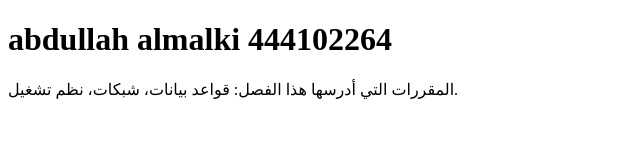
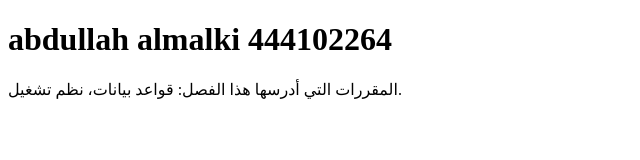
Before and after one commit to 444102264/444102264, a plain HTML site: page myfile.html in a window 1280 px wide. Shown: the whole page, without its empty margins (0-640 px from the left). Drawn offline with Linux system fonts and the light colour scheme.

```diff
--- a/myfile.html
+++ b/myfile.html
@@ -6,6 +6,6 @@
 </head>
 <body>
   <h1>abdullah almalki 444102264</h1>
-  <p>المقررات التي أدرسها هذا الفصل: قواعد بيانات، شبكات، نظم تشغيل.</p>
+  <p>المقررات التي أدرسها هذا الفصل: قواعد بيانات، نظم تشغيل.</p>
 </body>
 </html>
```
